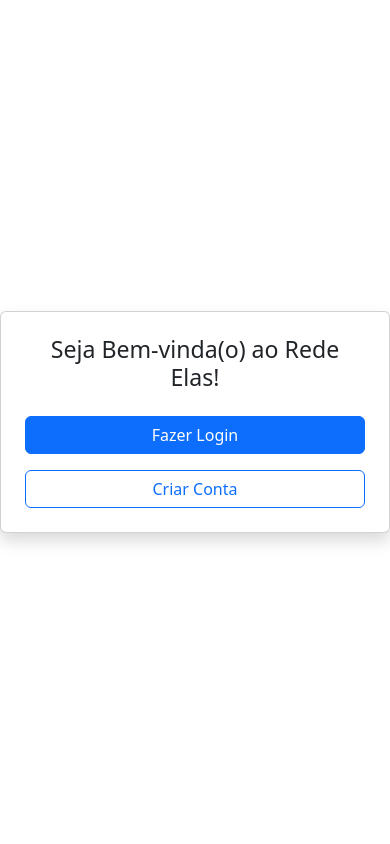
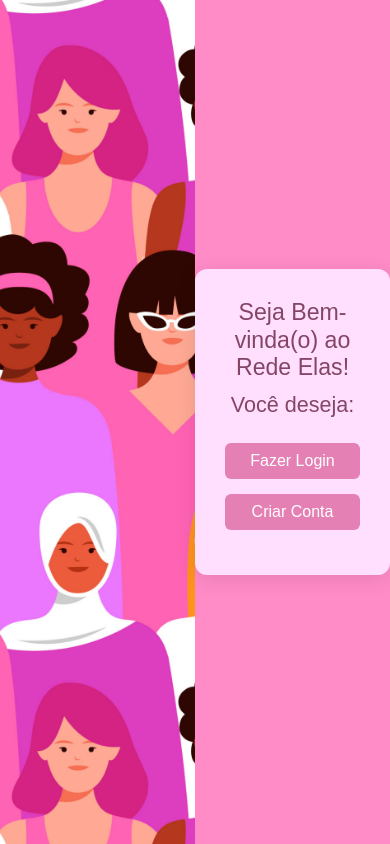
Before and after one commit to BernardoSoares303/Tela_De_Login_Rede_Elas, a plain HTML site: page index.html in a window 390 px wide. Drawn offline with nearby package versions, Linux system fonts and the light colour scheme.

Commit message:
Pagina Estilizada Com css Mas Perdeu Parte da Responsividade

```diff
--- /dev/null
+++ b/assets/Css/Style.css
@@ -0,0 +1,67 @@
+body {
+    margin: 0;
+    overflow: hidden;
+    font-family: Arial, Helvetica, sans-serif;
+}
+
+.layout {
+    display: flex;
+    height: 100vh;
+}
+
+/* ===== Lado Esquerdo ===== */
+.layout__left {
+    width: 50%;
+}
+
+.layout__image {
+    width: 100%;
+    height: 100%;
+    object-fit: cover;
+}
+
+/* ===== Lado direito ===== */
+.layout__right {
+    width: 50%;
+    display: flex;
+    justify-content: center;
+    align-items: center;
+    background-color: #FF8BC7;
+}
+
+/* ===== Card ===== */
+.auth-card {
+    width: 100%;
+    max-width: 600px;
+    padding: 30px;
+    border-radius: 12px;
+    background: #FFDFFD;
+    box-shadow: 0 4px 20px rgba(0, 0, 0, 0.1);
+}
+
+/* ===== Textos ===== */
+.auth-card__title {
+    text-align: center;
+    margin-bottom: 10px;
+    color: #844566;
+}
+
+.auth-card__subtitle {
+    text-align: center;
+    margin-bottom: 25px;
+    font-weight: normal;
+    color: #844566;
+}
+
+/* ===== Botões ===== */
+.auth-card__button {
+    width: 100%;
+    margin-bottom: 15px;
+    border: none;
+    color: #fff;
+    background-color: #E580B5;
+}
+
+.auth-card__button:hover {
+    background-color: #A85A83;
+}
--- a/index.html
+++ b/index.html
@@ -4,42 +4,37 @@
 <head>
     <meta name="viewport" content="width=device-width, initial-scale=1">
     <title>Tela Inicial</title>
+
     <link href="https://cdn.jsdelivr.net/npm/bootstrap@5.3.0/dist/css/bootstrap.min.css" rel="stylesheet">
-
-    <style>
-        body {
-            overflow: hidden; /* remove scroll */
-        }
-
-        .imagem-lateral {
-            width: 100%;
-            height: 100vh;
-            object-fit: cover; /* faz a imagem preencher sem distorcer */
-        }
-    </style>
+    <link rel="stylesheet" href="assets/css/style.css">
 </head>
 
 <body>
 
-<div class="container-fluid p-0 vh-100">
-    <div class="row g-0 h-100">
+<div class="layout">
 
     <!-- Lado esquerdo -->
-        <div class="col-md-6 d-none d-md-block">
-            <img src="img/lateral.png" class="imagem-lateral" alt="Imagem">
+    <div class="layout__left">
+        <img src="assets/img/lateral.png" class="layout__image" alt="Imagem">
     </div>
 
     <!-- Lado direito -->
-        <div class="col-md-6 d-flex align-items-center justify-content-center">
-            <div class="card p-4 shadow" style="width: 100%; max-width: 400px;">
+    <div class="layout__right">
+        <div class="auth-card">
 
-                <h3 class="text-center mb-4">Seja Bem-vinda(o) ao Rede Elas!</h3>
+            <h3 class="auth-card__title">
+                Seja Bem-vinda(o) ao Rede Elas!
+            </h3>
 
-                <button class="btn btn-primary w-100 mb-3">
+            <h4 class="auth-card__subtitle">
+                Você deseja:
+            </h4>
+
+            <button class="btn btn-primary auth-card__button">
                 Fazer Login
             </button>
 
-                <button class="btn btn-outline-primary w-100">
+            <button class="btn btn-outline-primary auth-card__button">
                 Criar Conta
             </button>
 
@@ -47,7 +42,6 @@
     </div>
 
 </div>
-</div>
 
 </body>
 </html>
```
Also changed, not shown: assets/img/lateral.png (renamed from img/lateral.png). Lines whose indentation alone changed are shown as unchanged.
